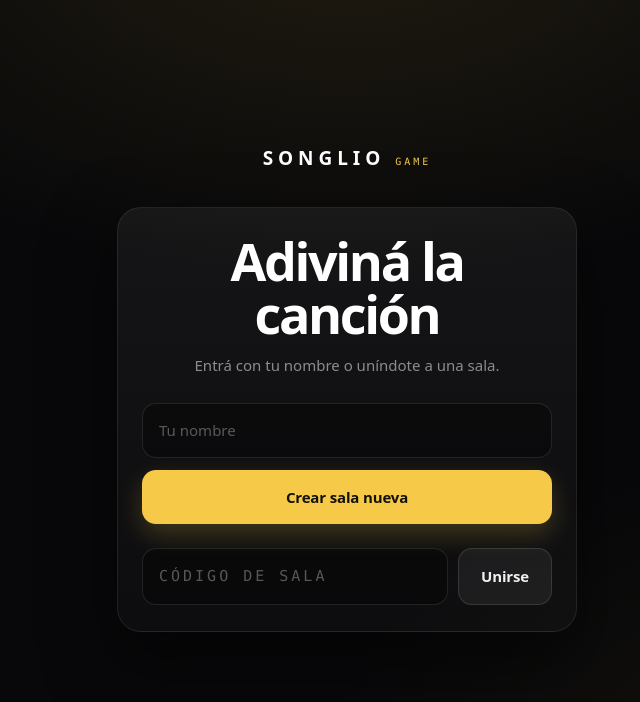
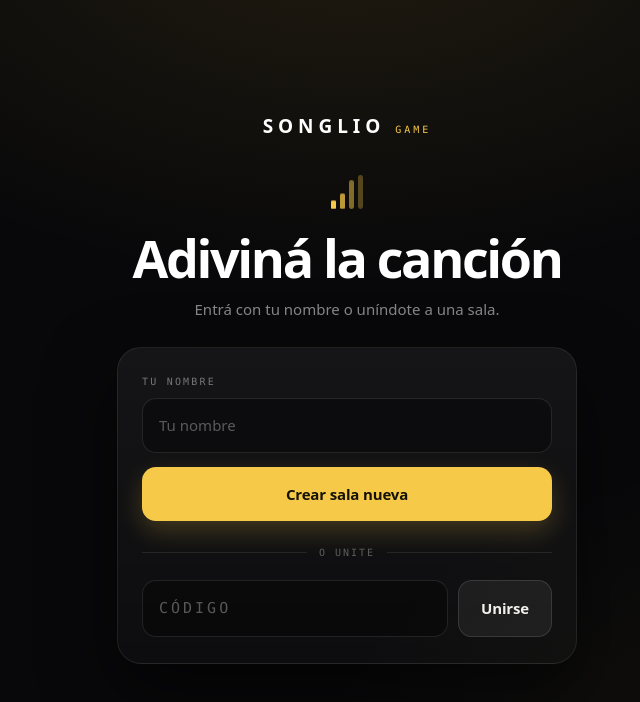
Before and after one commit to lautarouns/linsherasgame, a Next.js app: page / in a window 1280 px wide. Shown: the top 702 px of the page, without its empty margins (293-933 px from the left). Built offline with nearby package versions, Linux system fonts and the light colour scheme; no server answers.

Commit message:
bug arreglado

```diff
--- a/app/globals.css
+++ b/app/globals.css
@@ -656,3 +656,265 @@ select {
     padding: 22px 18px 26px;
   }
 }
+
+/* ---------- Añadidos: botón copiar + barra de tiempo ---------- */
+
+.code-wrap {
+  display: flex;
+  align-items: center;
+  gap: 12px;
+}
+
+.room-label {
+  font-family: var(--font-code);
+  font-size: 10px;
+  letter-spacing: 0.26em;
+  text-transform: uppercase;
+  color: rgba(242, 240, 236, 0.42);
+  margin-bottom: 7px;
+}
+
+.btn-copy {
+  padding: 7px 12px;
+  border-radius: 999px;
+  border: 1px solid var(--soft-strong);
+  background: rgba(255, 255, 255, 0.05);
+  color: rgba(242, 240, 236, 0.7);
+  font-family: var(--font-code);
+  font-size: 11px;
+  font-weight: 700;
+  letter-spacing: 0.1em;
+  cursor: pointer;
+  transition: background 0.15s ease, color 0.15s ease, border-color 0.15s ease;
+}
+
+.btn-copy:hover {
+  background: rgba(247, 201, 72, 0.14);
+  border-color: rgba(247, 201, 72, 0.4);
+  color: var(--accent);
+}
+
+.btn-copy.is-copied {
+  background: rgba(247, 201, 72, 0.16);
+  border-color: rgba(247, 201, 72, 0.45);
+  color: var(--accent);
+}
+
+.phase-head {
+  display: flex;
+  align-items: center;
+  justify-content: space-between;
+  gap: 18px;
+  flex-wrap: wrap;
+}
+
+.phase-head .section-title {
+  margin: 0;
+}
+
+.phase-title {
+  margin: 0;
+  font-size: 27px;
+  font-weight: 800;
+  letter-spacing: -0.03em;
+  color: #fff;
+}
+
+.phase-sub {
+  margin: 7px 0 0;
+  font-size: 13.5px;
+  color: rgba(242, 240, 236, 0.48);
+}
+
+.timer-badge {
+  display: flex;
+  align-items: baseline;
+  gap: 5px;
+  padding: 10px 18px;
+  border-radius: 16px;
+  background: var(--accent-soft);
+  border: 1px solid var(--accent-line);
+}
+
+.timer-badge strong {
+  font-family: var(--font-code);
+  font-size: 28px;
+  font-weight: 700;
+  line-height: 1;
+  color: var(--accent);
+}
+
+.timer-badge span {
+  font-size: 12px;
+  color: rgba(247, 201, 72, 0.7);
+}
+
+.timer-track {
+  margin-top: 16px;
+  height: 5px;
+  border-radius: 999px;
+  background: rgba(255, 255, 255, 0.07);
+  overflow: hidden;
+}
+
+.timer-fill {
+  height: 100%;
+  border-radius: 999px;
+  background: linear-gradient(90deg, rgba(247, 201, 72, 0.5), var(--accent));
+  transition: width 0.9s linear;
+}
+
+.volume-row {
+  display: flex;
+  align-items: center;
+  gap: 12px;
+  margin-top: 18px;
+  padding: 13px 18px;
+  border-radius: 16px;
+  background: var(--table-row);
+  border: 1px solid var(--soft);
+}
+
+.volume-row input[type="range"] {
+  flex: 1;
+  accent-color: var(--accent);
+}
+
+.volume-row .volume-value {
+  font-family: var(--font-code);
+  font-size: 12px;
+  color: var(--muted);
+  width: 38px;
+  text-align: right;
+}
+
+.reveal-panel {
+  min-height: 470px;
+  display: flex;
+  flex-direction: column;
+  align-items: center;
+  justify-content: center;
+  text-align: center;
+}
+
+.reveal-art {
+  width: 190px;
+  height: 190px;
+  margin-top: 22px;
+  border-radius: 20px;
+  border: 1px solid rgba(255, 255, 255, 0.09);
+  box-shadow: 0 24px 60px rgba(0, 0, 0, 0.6);
+}
+
+.reveal-title {
+  margin: 26px 0 0;
+  font-size: 34px;
+  font-weight: 800;
+  letter-spacing: -0.035em;
+  color: #fff;
+}
+
+.reveal-artist {
+  margin: 8px 0 0;
+  font-size: 15px;
+  color: var(--muted);
+}
+
+.reveal-result {
+  margin-top: 26px;
+  display: inline-flex;
+  align-items: center;
+  gap: 10px;
+  padding: 13px 24px;
+  border-radius: 999px;
+  background: rgba(247, 201, 72, 0.12);
+  border: 1px solid rgba(247, 201, 72, 0.3);
+  font-size: 15px;
+  font-weight: 700;
+  color: var(--accent);
+}
+
+.reveal-result.is-neutral {
+  background: rgba(255, 255, 255, 0.05);
+  border-color: var(--soft-strong);
+  color: var(--muted-strong);
+  font-weight: 600;
+}
+
+.status-box.is-wrong {
+  background: rgba(255, 138, 128, 0.08);
+  border-color: rgba(255, 138, 128, 0.28);
+  color: rgba(255, 168, 160, 0.9);
+}
+
+.status-box.is-correct {
+  background: rgba(247, 201, 72, 0.1);
+  border-color: var(--accent-line);
+  color: var(--accent);
+}
+
+/* ---------- Ecualizador animado (home) ---------- */
+
+@keyframes songlio-eq {
+  0%, 100% { transform: scaleY(0.25); }
+  50% { transform: scaleY(1); }
+}
+
+.eq {
+  display: inline-flex;
+  align-items: flex-end;
+  justify-content: center;
+  gap: 4px;
+  height: 34px;
+  margin-bottom: 22px;
+}
+
+.eq span {
+  width: 5px;
+  height: 100%;
+  border-radius: 3px;
+  background: var(--accent);
+  transform-origin: bottom;
+  animation: songlio-eq 1.1s ease-in-out infinite;
+}
+
+.eq span:nth-child(2) { opacity: 0.75; animation-delay: 0.18s; }
+.eq span:nth-child(3) { opacity: 0.5; animation-delay: 0.36s; }
+.eq span:nth-child(4) { opacity: 0.3; animation-delay: 0.54s; }
+
+.field-label {
+  display: block;
+  font-family: var(--font-code);
+  font-size: 10px;
+  letter-spacing: 0.22em;
+  text-transform: uppercase;
+  color: rgba(242, 240, 236, 0.45);
+  margin-bottom: 9px;
+}
+
+.divider {
+  display: flex;
+  align-items: center;
+  gap: 12px;
+  margin: 24px 0 20px;
+}
+
+.divider::before,
+.divider::after {
+  content: "";
+  flex: 1;
+  height: 1px;
+  background: rgba(255, 255, 255, 0.09);
+}
+
+.divider span {
+  font-family: var(--font-code);
+  font-size: 10px;
+  letter-spacing: 0.2em;
+  text-transform: uppercase;
+  color: rgba(242, 240, 236, 0.34);
+}
+
+.form-row {
+  margin-top: 0;
+}
--- a/app/page.tsx
+++ b/app/page.tsx
@@ -62,33 +62,39 @@ export default function Home() {
         <span className="brand-kicker">GAME</span>
       </div>
 
-      <main className="page-card">
+      <div className="eq">
+        <span /><span /><span /><span />
+      </div>
+
       <h2 className="page-title">Adiviná la canción</h2>
       <p className="page-subtitle">Entrá con tu nombre o uníndote a una sala.</p>
 
-        <div style={{ marginTop: 24 }}>
+      <main className="page-card">
+        <label className="field-label" htmlFor="nickname">Tu nombre</label>
         <input
+          id="nickname"
           className="form-field"
           placeholder="Tu nombre"
           value={nickname}
           onChange={e => setNickname(e.target.value)}
-            style={{ marginTop: 0 }}
         />
-        </div>
 
         <button
           type="button"
           onClick={createRoom}
           className="btn-principal"
-          style={{ width: '100%', marginTop: 12 }}
+          style={{ width: '100%', marginTop: 14 }}
         >
           Crear sala nueva
         </button>
 
+        <div className="divider"><span>O unite</span></div>
+
         <div className="form-row">
           <input
             className="form-field"
-            placeholder="Código de sala"
+            placeholder="Código"
+            maxLength={4}
             value={joinCode}
             onChange={e => setJoinCode(e.target.value)}
           />
```
Lines whose indentation alone changed are shown as unchanged.
